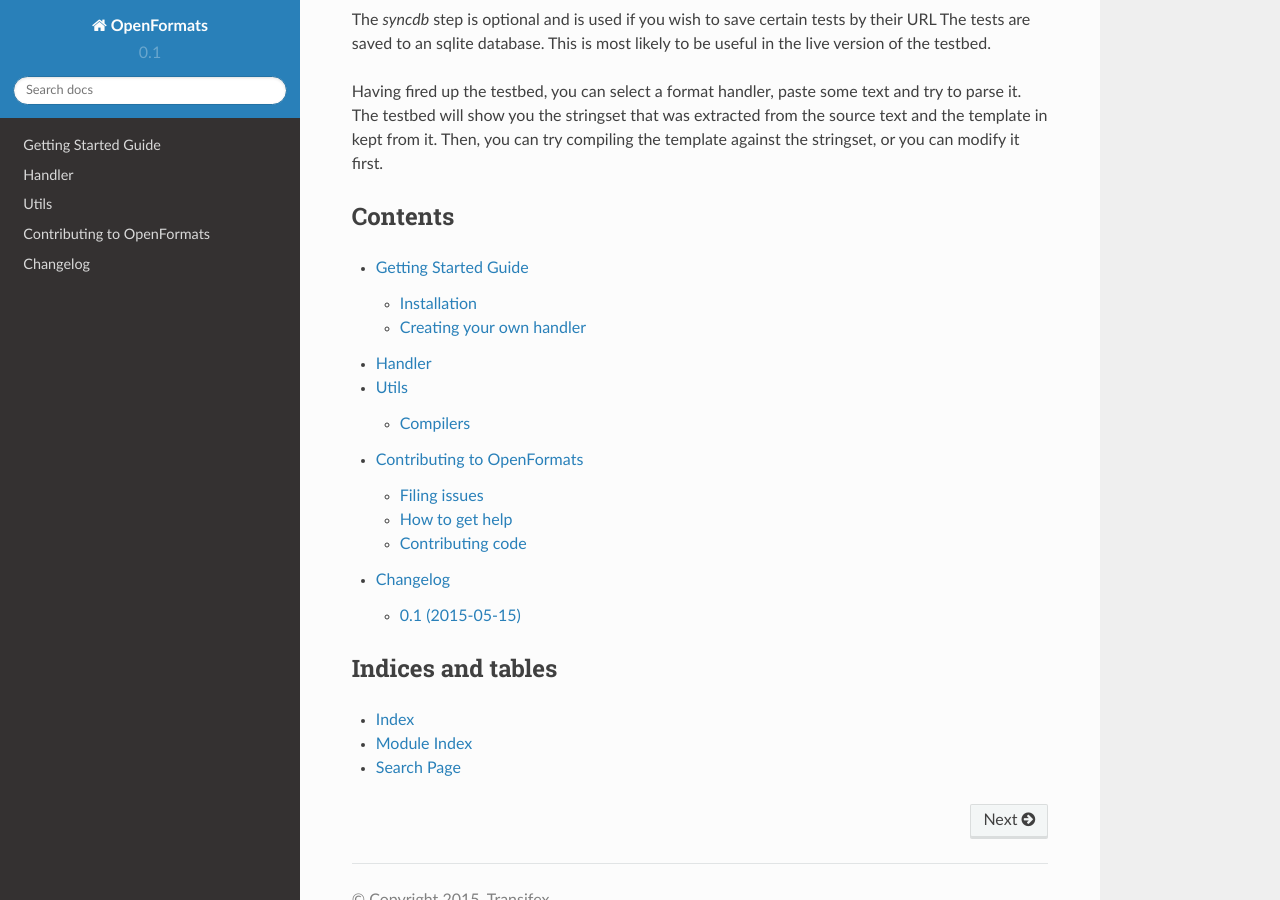
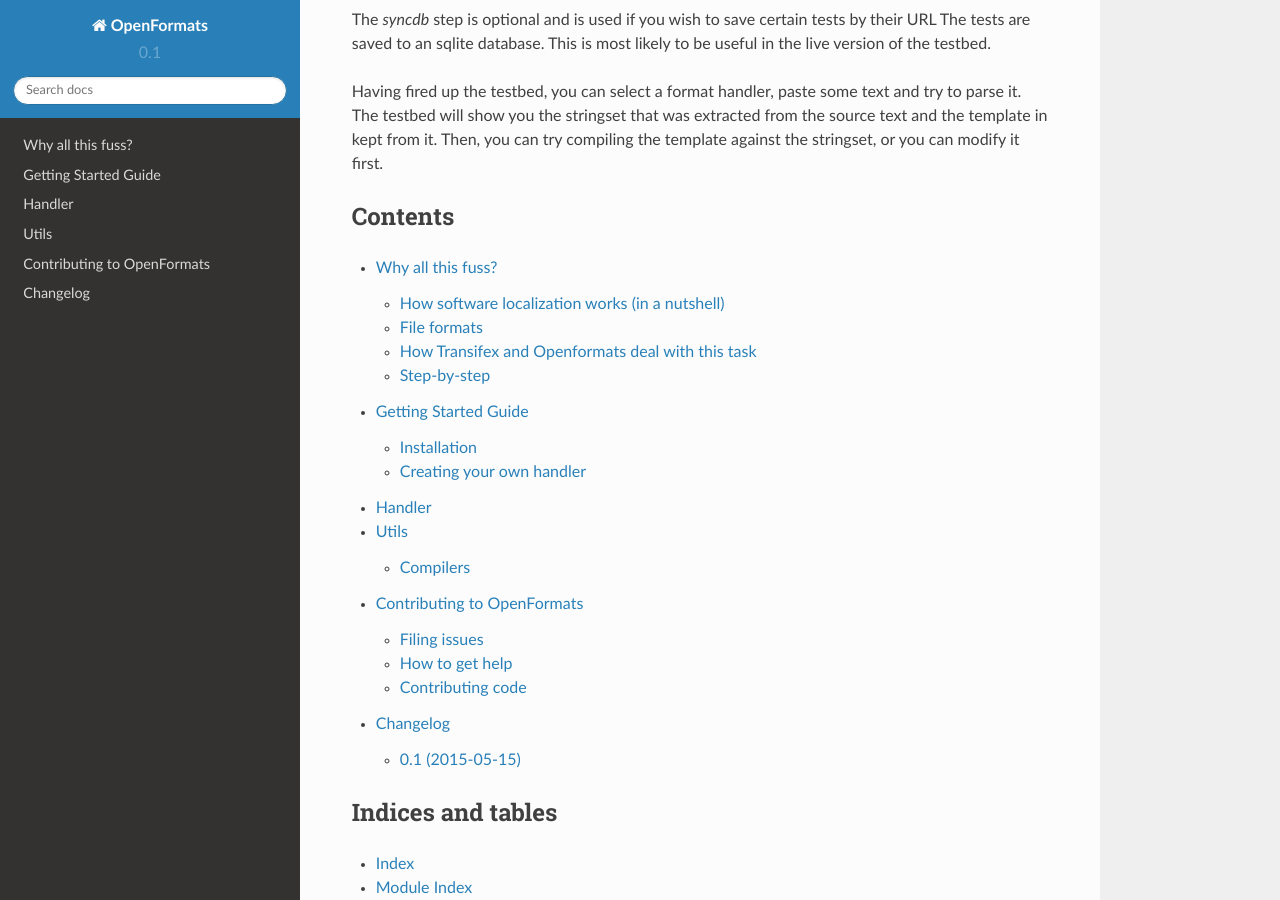
Before and after one commit to transifex/openformats, a Sphinx documentation site: the page built from docs/index.rst, in a window 1280 px wide and 900 px high, scrolled down 1022 px. Built offline with Sphinx 7.4.7 and the Read the Docs theme 2.0.0, drawn with Linux system fonts in a browser that asks for light colours; some of the changed lines change nothing that is shown.

Commit message:
First version of 'introduction' doc page

```diff
--- a/docs/index.rst
+++ b/docs/index.rst
@@ -7,6 +7,7 @@
 .. toctree::
    :maxdepth: 2
 
+   introduction
    getting-started
    handler
    utils
--- /dev/null
+++ b/docs/introduction.rst
@@ -0,0 +1,195 @@
+.. _introduction:
+
+
+Why all this fuss?
+##################
+
+This library performs one of the most important functions of Transifex: The use
+of language files to import and deliver translations for software products.
+
+How software localization works (in a nutshell)
+===============================================
+
+Your software stack comes with a tool (if it doesn't it should) that finds all
+translatable text in your product and extracts it to a language file. We'll
+call this the **source language file**, which is placed in a special folder in
+your product's code.
+
+Once you get that in place, your job is to produce several **target language
+files**, once for each language you want your product to appear in and place
+them in the same folder. These language files are very similar to the source
+language file, all that changes is that in the same place your source strings
+would be, there are now translations.
+
+Your software stack will be able to pull translations from the language files
+and put them in place of the original strings in your product, if the user
+chooses a translated language. Tada!!!
+
+Here is a sample source language file::
+
+    # Translation file for Transifex.
+    # Copyright (C) 2007-2010 Indifex Ltd.
+    # This file is distributed under the same license as the Transifex package.
+    msgid ""
+    msgstr ""
+    "Project-Id-Version: Transifex\n"
+    "POT-Creation-Date: 2012-09-27 09:17+0000\n"
+    "PO-Revision-Date: 2012-09-27 10:07+0000\n"
+    "Last-Translator: Ilias-Dimitrios Vrachnis <vid@transifex.com>\n"
+    "MIME-Version: 1.0\n"
+    "Content-Type: text/plain; charset=UTF-8\n"
+    "Content-Transfer-Encoding: 8bit\n"
+    "Language: en\n"
+    "Plural-Forms: nplurals=2; plural=(n != 1);\n"
+
+    #: accounts/forms.py:22 accounts/forms.py:193
+    msgid "Username"
+    msgstr "Username"
+
+    #: accounts/forms.py:24 accounts/forms.py:195
+    msgid "Username must contain only letters, numbers, dots and underscores."
+    msgstr "Username must contain only letters, numbers, dots and underscores."
+
+    #: accounts/forms.py:27 accounts/forms.py:182 accounts/forms.py:198
+    msgid "Email"
+    msgstr "Email"
+
+And here is a sample target language file::
+
+    # Translation file for Transifex.
+    # Copyright (C) 2007-2010 Indifex Ltd.
+    # This file is distributed under the same license as the Transifex package.
+    msgid ""
+    msgstr ""
+    "Project-Id-Version: Transifex\n"
+    "POT-Creation-Date: 2012-09-27 09:17+0000\n"
+    "PO-Revision-Date: 2015-05-26 21:35+0000\n"
+    "Last-Translator: Kadministrator Bairaktaris <kb_admin@kbairak.com>\n"
+    "MIME-Version: 1.0\n"
+    "Content-Type: text/plain; charset=UTF-8\n"
+    "Content-Transfer-Encoding: 8bit\n"
+    "Language: el\n"
+    "Plural-Forms: nplurals=2; plural=(n != 1);\n"
+
+    #: accounts/forms.py:22 accounts/forms.py:193
+    msgid "Username"
+    msgstr "Όνομα χρήστη"
+
+    #: accounts/forms.py:24 accounts/forms.py:195
+    msgid "Username must contain only letters, numbers, dots and underscores."
+    msgstr "Το όνομα χρήστη πρέπει να περιέχει μόνο γράμματα, αριθμούς, τελείες και κάτω παύλες."
+
+    #: accounts/forms.py:27 accounts/forms.py:182 accounts/forms.py:198
+    msgid "Email"
+    msgstr "Διεύθυνση ηλεκτρονικού ταχυδρομείου"
+
+
+File formats
+============
+
+As you can see, these language files have a peculiar format. These ones in
+particular follow the PO file format, and are generated and parsed by an
+open-source software called Gettext, which is popular in the open-source world.
+The structure of these files allows compatible software to use their contents
+to display the product in a variety of languages.
+
+Transifex needs to support a variety of such file formats, as well of some
+formats that weren't necessarily made for localization. For example, why
+shouldn't you be able to use Transifex to localize subtitle files when the same
+process can clearly work for those too?
+
+Source::
+
+    1
+    00:01:45,105 --> 00:01:47,940
+    Pinky: Gee, Brain, what do you want to do tonight?
+
+    2
+    00:02:45,105 --> 00:02:47,940
+    Brain: The same thing we do every night, Pinky - try to take over the world!
+
+Translated::
+
+    1
+    00:01:45,105 --> 00:01:47,940
+    Pinky: Τι θες να κάνουμε απόψε Brain?
+
+    2
+    00:02:45,105 --> 00:02:47,940
+    Brain: Ό,τι κάνουμε κάθε βράδυ, Pinky - θα προσπαθήσουμε να καταλάβουμε τον κόσμο!
+
+
+How Transifex and Openformats deal with this task
+=================================================
+
+A **format handler**, the basic unit of the Openformats library, will parse a
+source language file and find the source strings in it. It will extract these
+into a **stringset**, a collection of said content associated with some
+metadata. This metadata's use is to:
+
+    #.  Identify the strings and their translations inside the language files
+    #.  Provide context for the translators
+
+The source strings in the source file are replaced by **hashes**, constructed
+by the metadata we just mentioned. The result of this process is what we call
+the **template**.
+
+Both the stringset and the template are stored in Transifex's database. The
+translation editor will present the stringset to translators, abstracting the
+template away, allowing them to focus solely on translation. Translators in
+transifex can work on a variety of files using the exact same interface, not
+having to bother with the nature or the structure of the file format being
+used.
+
+Having saved the trasnlations in the database, the format handler can combine
+those with the template to produce a target language file to be used in your
+product. This process is called **compiling**. The handler searches for hashes
+in the template, associates them with their relevant translation entries using
+the metadata we stored during parsing and replaces the hashes with the
+translations. The result is a target language file, ready to be used in your
+product.
+
+
+Step-by-step
+============
+
+Lets take the first subtitle from our previous example::
+
+    1
+    00:01:45,105 --> 00:01:47,940
+    Pinky: Gee, Brain, what do you want to do tonight?
+
+Here, we need to find the source string and something that will allow us to
+identify its position later when we want to compile a language file. The string
+is obviously "Pinky: Gee, Brain, what do you want to do tonight?". For our
+metadata, we will use the ascending number on top, the '1', since we're
+guaranteed that it is unique within the source file; if it isn't, our parser
+should raise an error.
+
+Hashing the identifier (the '1') will give us this:
+'3afcdbfeb6ecfbdd0ba628696e3cc163_tr'. This is what we will replace our source
+string with::
+
+    1
+    00:01:45,105 --> 00:01:47,940
+    3afcdbfeb6ecfbdd0ba628696e3cc163_tr
+
+This is the template!
+
+In Transifex, the translators will produce a translated string based on our
+source string::
+
++----------+----------------------------------------------------+
+| Language | Text                                               |
++==========+====================================================+
+| English  | Pinky: Gee, Brain, what do you want to do tonight? |
++----------+----------------------------------------------------+
+| Greek    | Pinky: Τι θες να κάνουμε απόψε Brain?              |
++----------+----------------------------------------------------+
+
+And, finally, the compiler will be able to find the hash in the template and
+replace it with the translation::
+
+    1
+    00:01:45,105 --> 00:01:47,940
+    Pinky: Τι θες να κάνουμε απόψε Brain?
```
